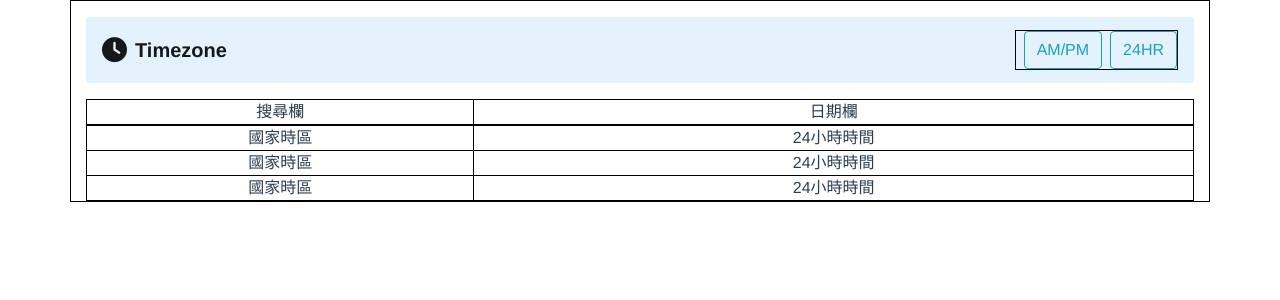
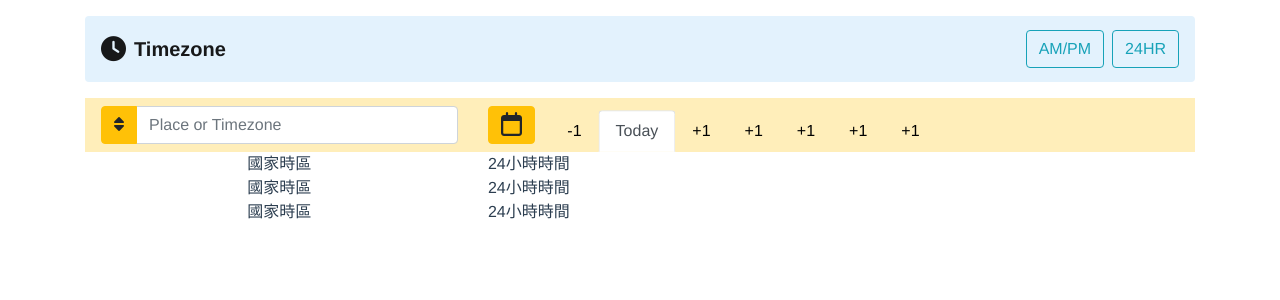
Before and after one commit to Joy-Chang-2021/Timezone_Clock, a Vue app: page / in a window 1280 px wide. Shown: the top 300 px of the page. Built offline with nearby package versions, Linux system fonts and the light colour scheme.

Commit message:
feat: table heading style

```diff
--- a/src/scss/_Frame.scss
+++ b/src/scss/_Frame.scss
@@ -8,7 +8,7 @@
 
 // TODO: 待刪
 div, th, td {
-  border: 1px solid black;
+  // border: 1px solid black;
 }
 
 table, tr {
@@ -20,7 +20,10 @@ table, tr {
 }
 
 .right {
-  width: calc(100% - 35%);
+  margin-left: 2%;
+  width: calc(100% - 35% - 2%);
+  display: flex;
+  align-items: center;
 }
 
 // IPAD mini 768px 寬度以下
--- a/src/views/Index.vue
+++ b/src/views/Index.vue
@@ -1,9 +1,45 @@
 <template>
   <main>
     <table>
-      <tr>
-        <th class="left">搜尋欄</th>
-        <th class="right">日期欄</th>
+      <tr class="table-warning">
+        <th class="left">
+          <div class="input-group my-2 px-3">
+            <div class="input-group-prepend">
+              <button class="btn btn-warning" type="button" id="button-addon1">
+                <i class="fa-solid fa-sort"></i>
+              </button>
+            </div>
+            <input type="text" class="form-control" placeholder="Place or Timezone" aria-label="Example text with button addon" aria-describedby="button-addon1">
+          </div>
+        </th>
+        <th class="right">
+          <button type="button" class="btn btn-warning">
+            <i class="fa-regular fa-calendar fa-xl"></i>
+          </button>
+          <ul class="nav nav-tabs" id="myTab" role="tablist">
+            <li class="nav-item" role="presentation">
+              <a class="nav-link" id="home-tab" data-toggle="tab" href="#home" role="tab" aria-controls="home" aria-selected="true">-1</a>
+            </li>
+            <li class="nav-item" role="presentation">
+              <a class="nav-link active" id="profile-tab" data-toggle="tab" href="#profile" role="tab" aria-controls="profile" aria-selected="false">Today</a>
+            </li>
+            <li class="nav-item" role="presentation">
+              <a class="nav-link" id="contact-tab" data-toggle="tab" href="#contact" role="tab" aria-controls="contact" aria-selected="false">+1</a>
+            </li>
+            <li class="nav-item" role="presentation">
+              <a class="nav-link" id="contact-tab" data-toggle="tab" href="#contact" role="tab" aria-controls="contact" aria-selected="false">+1</a>
+            </li>
+            <li class="nav-item" role="presentation">
+              <a class="nav-link" id="contact-tab" data-toggle="tab" href="#contact" role="tab" aria-controls="contact" aria-selected="false">+1</a>
+            </li>
+            <li class="nav-item" role="presentation">
+              <a class="nav-link" id="contact-tab" data-toggle="tab" href="#contact" role="tab" aria-controls="contact" aria-selected="false">+1</a>
+            </li>
+            <li class="nav-item" role="presentation">
+              <a class="nav-link" id="contact-tab" data-toggle="tab" href="#contact" role="tab" aria-controls="contact" aria-selected="false">+1</a>
+            </li>
+          </ul>
+        </th>
       </tr>
     </table>
     <Tables />
@@ -20,3 +56,15 @@ export default {
   }
 }
 </script>
+
+
+<style lang="scss" scoped>
+.nav {
+  transform: translate(4%, 13%);
+  border-bottom: unset;
+  flex-wrap: nowrap;
+  a {
+    color:black;
+  }
+}
+</style>
```
